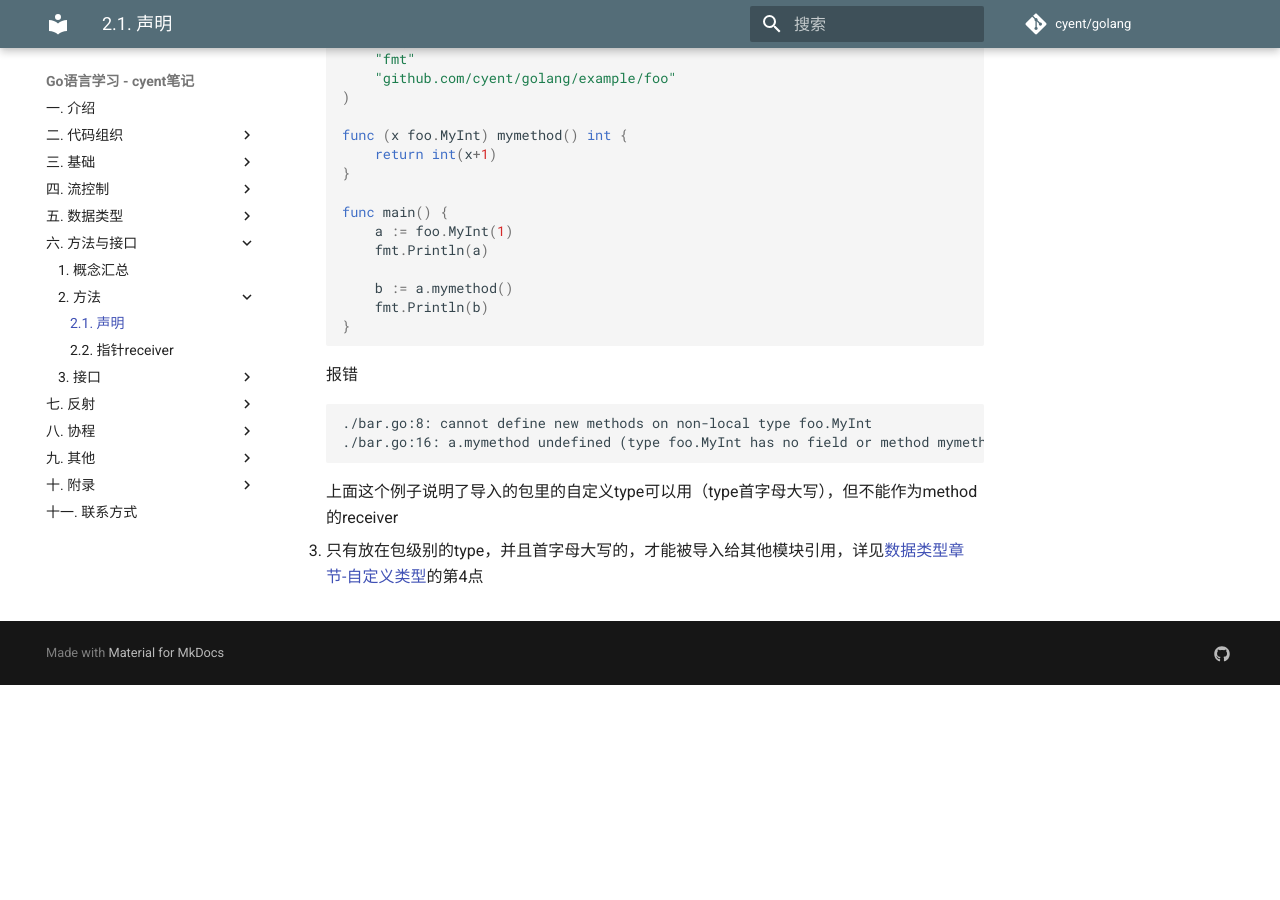
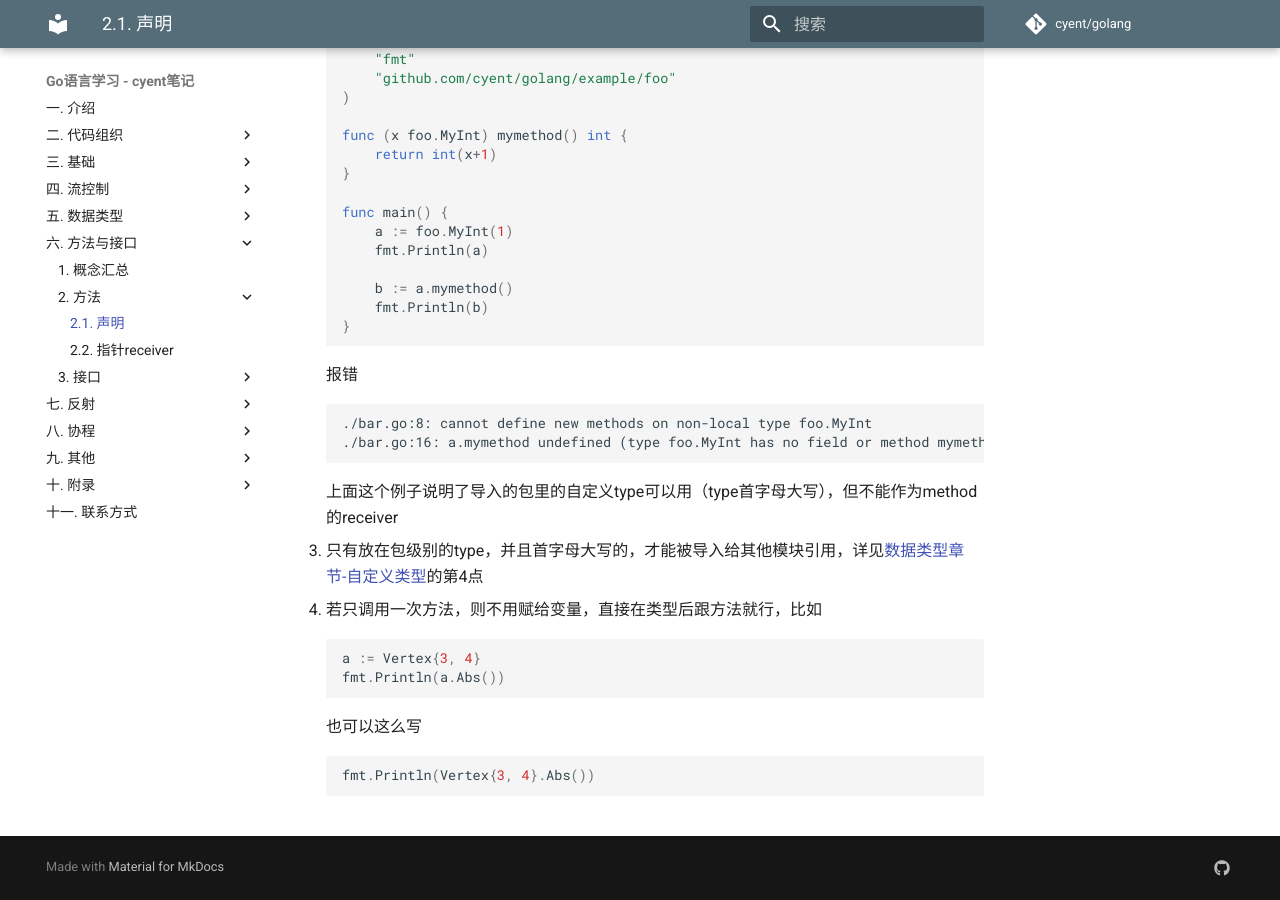
Before and after one commit to yxhsea/golang, an MkDocs documentation site: the page built from docs/method/method_main.md, in a window 1280 px wide and 900 px high, scrolled down 1680 px. Built offline with MkDocs 1.6.1 and Material for MkDocs 9.7.7, drawn with Linux system fonts in a browser that asks for light colours; comment, search, counter and statistics services are not loaded; old or Windows-style settings are respelled for this version of MkDocs; before the commit the page ends 2365 px from its top, so only the background shows below that.

Commit message:
2018-02-05

````diff
--- a/docs/method/method_main.md
+++ b/docs/method/method_main.md
@@ -109,3 +109,16 @@ func main() {
 	上面这个例子说明了导入的包里的自定义type可以用（type首字母大写），但不能作为method的receiver
 
 3. 只有放在包级别的type，并且首字母大写的，才能被导入给其他模块引用，详见[数据类型章节-自定义类型](/basic/type_custom/#_3)的第4点
+
+4. 若只调用一次方法，则不用赋给变量，直接在类型后跟方法就行，比如
+
+	```go
+	a := Vertex{3, 4}
+	fmt.Println(a.Abs())
+	```
+
+	也可以这么写
+
+	```go
+	fmt.Println(Vertex{3, 4}.Abs())
+	```
````
